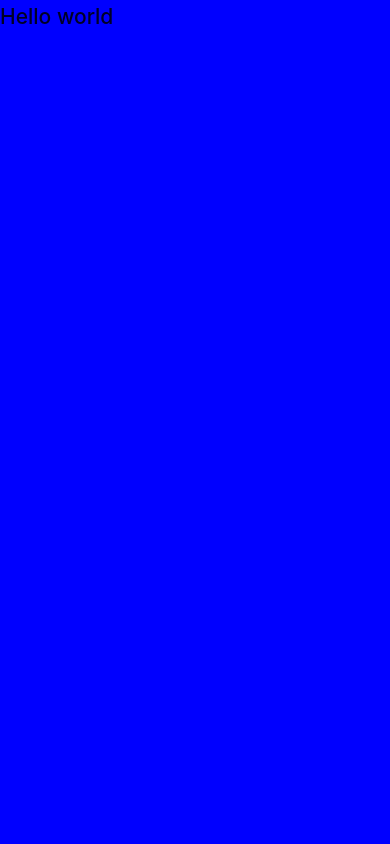
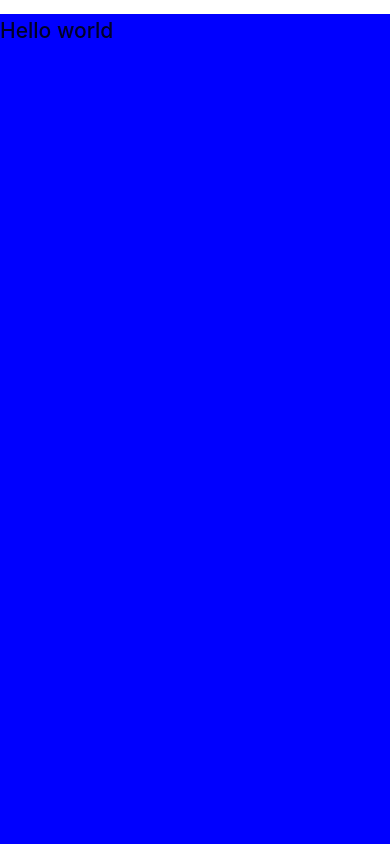
Before and after one commit to Petiazediter/CarAppRewrite, a React (Create React App) app in the folder car-app-frontend/: page / in a window 390 px wide. Shown: the top 844 px of the page. Built offline with nearby package versions, Linux system fonts and the light colour scheme.

Commit message:
Add responsive style for contentLayout.

```diff
--- a/car-app-frontend/src/App.tsx
+++ b/car-app-frontend/src/App.tsx
@@ -8,16 +8,19 @@ import styled from '@emotion/styled';
 const ContentLayout = styled(Layout)`
   width:100%;
   background:none;
-  @media only screen and (min-width:800px){
-    width:750px;
-    margin:auto;
-  }
 `;
 
 const TestPage = styled.div`
+  margin-top: 1em;
   width:100%;
   background:blue;
   height:200vh;
+  @media only screen and (min-width:800px){
+    width:95%;
+    max-width:1500px;
+    margin:auto;
+    margin-top:2em;
+  }
 `
 
 function App() {
```
